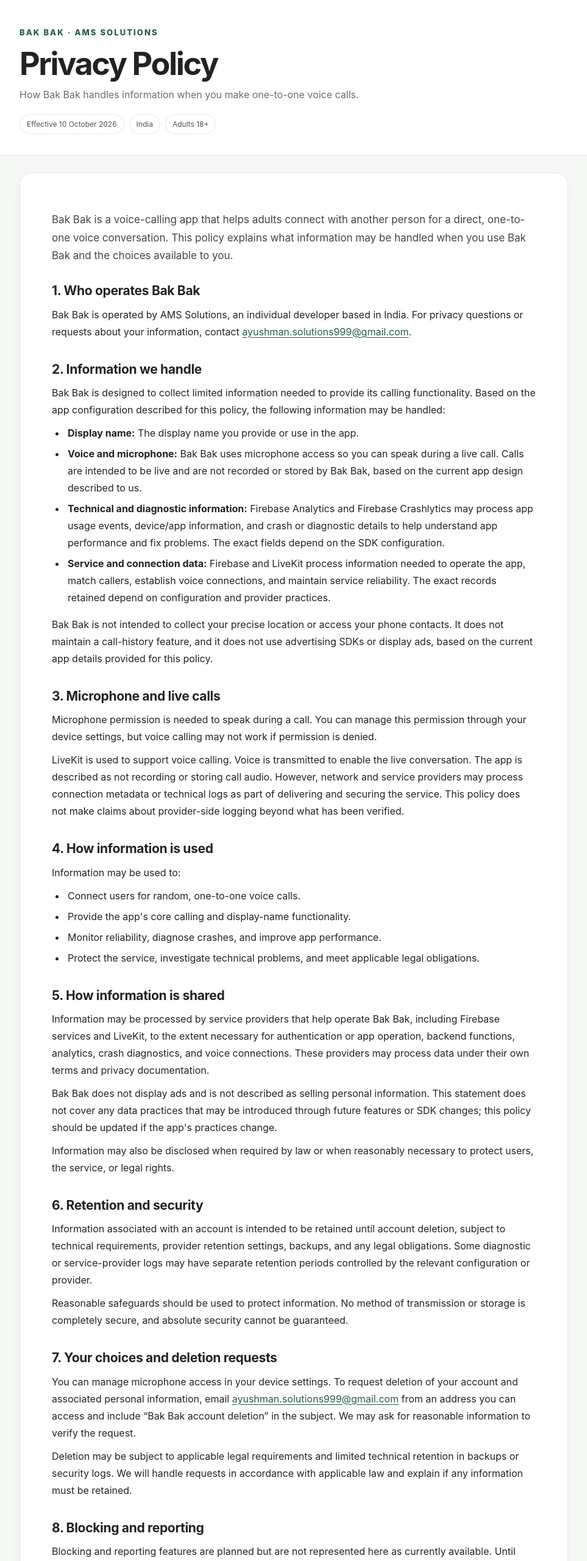
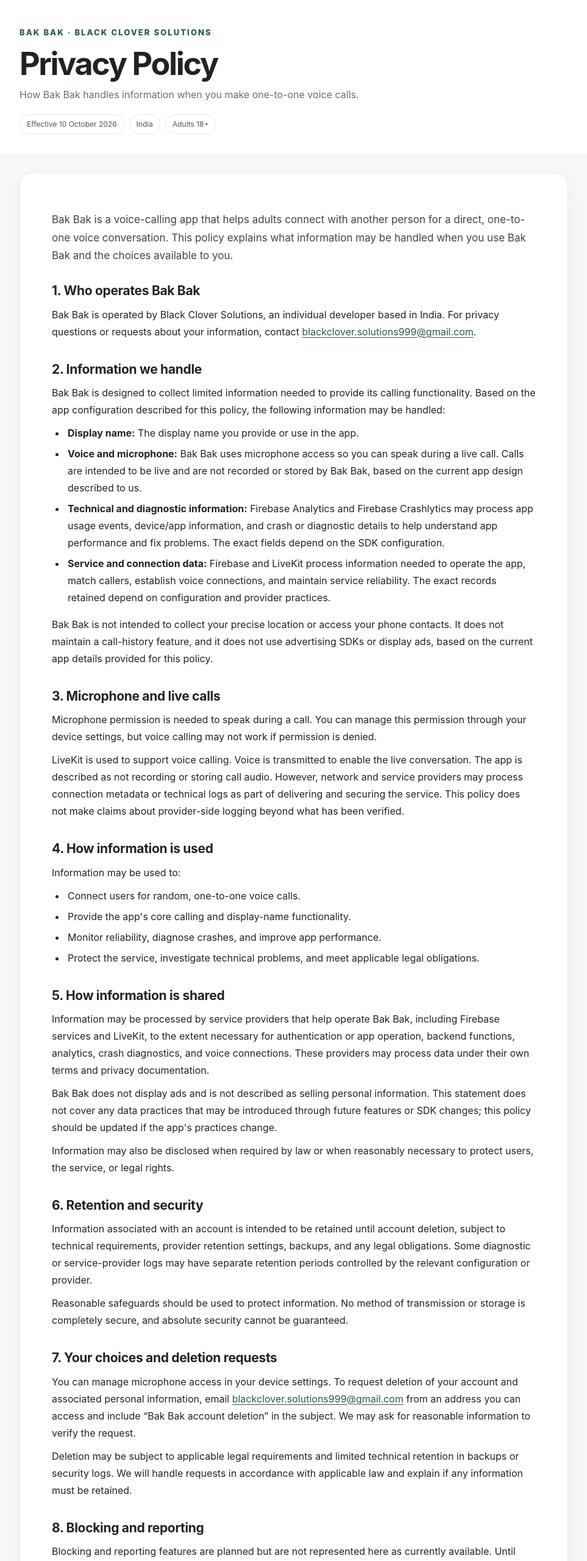
Before and after one commit to blackcloversolutions999-a11y/bakbak-release, a plain HTML site: page index.html in a window 1280 px wide. Shown: the top 2560 px of the page at 61% size, without its empty margins (158-1121 px from the left). Drawn offline with Linux system fonts and the light colour scheme.

Commit message:
Update index.html

```diff
--- a/index.html
+++ b/index.html
@@ -58,7 +58,7 @@
 <body>
   <header>
     <div class="wrap masthead">
-      <div class="brand">Bak Bak · AMS Solutions</div>
+      <div class="brand">Bak Bak · Black Clover Solutions</div>
       <h1>Privacy Policy</h1>
       <p class="subtitle">How Bak Bak handles information when you make one-to-one voice calls.</p>
       <div class="meta">
@@ -74,7 +74,7 @@
       <p class="intro">Bak Bak is a voice-calling app that helps adults connect with another person for a direct, one-to-one voice conversation. This policy explains what information may be handled when you use Bak Bak and the choices available to you.</p>
 
       <h2>1. Who operates Bak Bak</h2>
-      <p>Bak Bak is operated by AMS Solutions, an individual developer based in India. For privacy questions or requests about your information, contact <a href="mailto:ayushman.solutions999@gmail.com">ayushman.solutions999@gmail.com</a>.</p>
+      <p>Bak Bak is operated by Black Clover Solutions, an individual developer based in India. For privacy questions or requests about your information, contact <a href="mailto:blackclover.solutions999@gmail.com">blackclover.solutions999@gmail.com</a>.</p>
 
       <h2>2. Information we handle</h2>
       <p>Bak Bak is designed to collect limited information needed to provide its calling functionality. Based on the app configuration described for this policy, the following information may be handled:</p>
@@ -109,11 +109,11 @@
       <p>Reasonable safeguards should be used to protect information. No method of transmission or storage is completely secure, and absolute security cannot be guaranteed.</p>
 
       <h2>7. Your choices and deletion requests</h2>
-      <p>You can manage microphone access in your device settings. To request deletion of your account and associated personal information, email <a href="mailto:ayushman.solutions999@gmail.com">ayushman.solutions999@gmail.com</a> from an address you can access and include “Bak Bak account deletion” in the subject. We may ask for reasonable information to verify the request.</p>
+      <p>You can manage microphone access in your device settings. To request deletion of your account and associated personal information, email <a href="mailto:blackclover.solutions999@gmail.com">blackclover.solutions999@gmail.com</a> from an address you can access and include “Bak Bak account deletion” in the subject. We may ask for reasonable information to verify the request.</p>
       <p>Deletion may be subject to applicable legal requirements and limited technical retention in backups or security logs. We will handle requests in accordance with applicable law and explain if any information must be retained.</p>
 
       <h2>8. Blocking and reporting</h2>
-      <p>Blocking and reporting features are planned but are not represented here as currently available. Until these features are implemented, please end a call if you feel uncomfortable and contact us at <a href="mailto:ayushman.solutions999@gmail.com">ayushman.solutions999@gmail.com</a> to raise a concern.</p>
+      <p>Blocking and reporting features are planned but are not represented here as currently available. Until these features are implemented, please end a call if you feel uncomfortable and contact us at <a href="mailto:blackclover.solutions999@gmail.com">blackclover.solutions999@gmail.com</a> to raise a concern.</p>
 
       <h2>9. Age requirement</h2>
       <p>Bak Bak is intended for people aged 18 and older. It is not intended for children. If you believe a person under 18 has provided personal information through the app, contact us so we can review the concern and take appropriate action.</p>
@@ -126,14 +126,14 @@
 
       <h2>12. Contact</h2>
       <div class="contact">
-        <p><strong>AMS Solutions</strong></p>
+        <p><strong>Black Clover Solutions</strong></p>
         <p>Privacy questions, concerns, or deletion requests:</p>
-        <p><a href="mailto:ayushman.solutions999@gmail.com">ayushman.solutions999@gmail.com</a></p>
+        <p><a href="mailto:blackclover.solutions999@gmail.com">blackclover.solutions999@gmail.com</a></p>
         <p>India</p>
       </div>
     </article>
   </main>
-  <footer class="wrap">© 2026 AMS Solutions · Bak Bak</footer>
+  <footer class="wrap">© 2026 Black Clover Solutions · Bak Bak</footer>
 </body>
 </html>
 """
```
